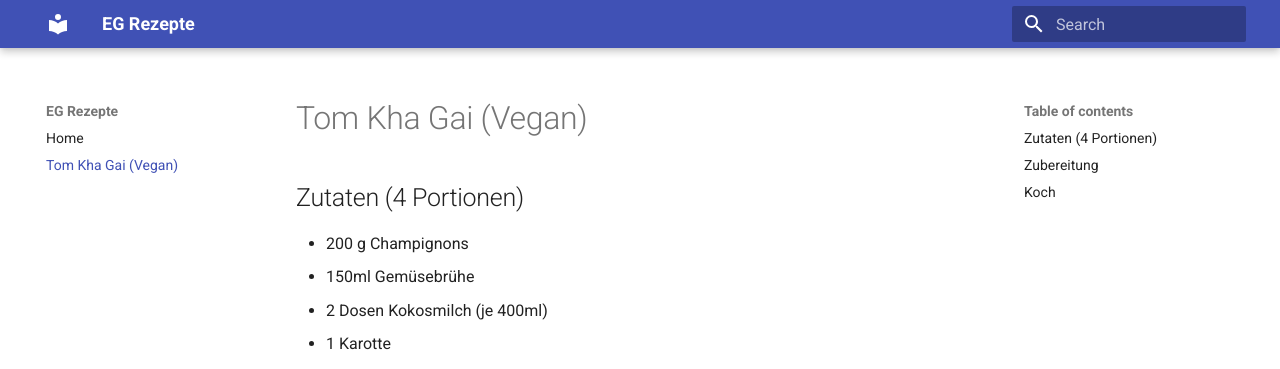
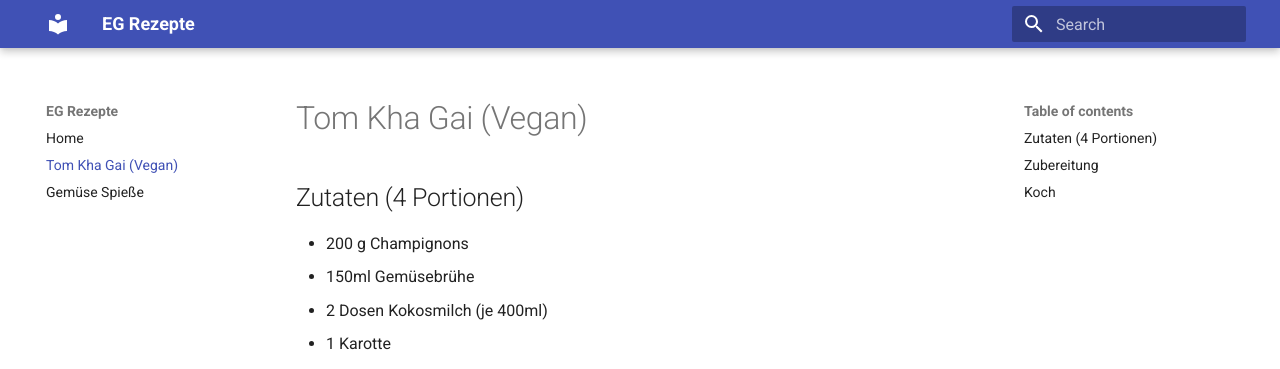
Before and after one commit to reimer-eimer/eg_rezepte, an MkDocs documentation site: the page built from docs/tom_kha_gai.md, in a window 1280 px wide. Shown: the top 369 px of the page. Built offline with MkDocs 1.6.1 and Material for MkDocs 9.7.7, drawn with Linux system fonts in a browser that asks for light colours.

Commit message:
Update mkdocs.yml

```diff
--- a/mkdocs.yml
+++ b/mkdocs.yml
@@ -2,4 +2,5 @@
 nav:
     - Home: index.md
     - Tom Kha Gai (Vegan): tom_kha_gai.md
+    - Gemüse Spieße: test.md
 theme: material
```
